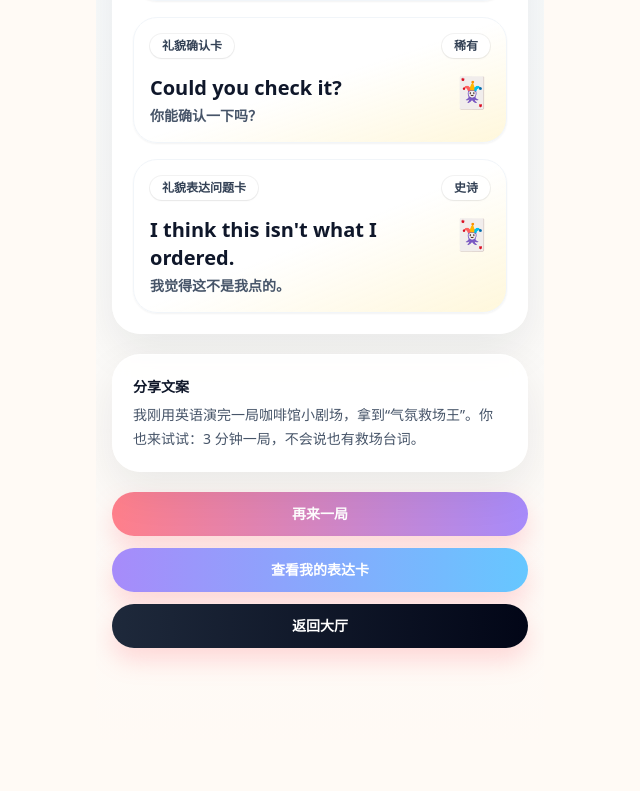
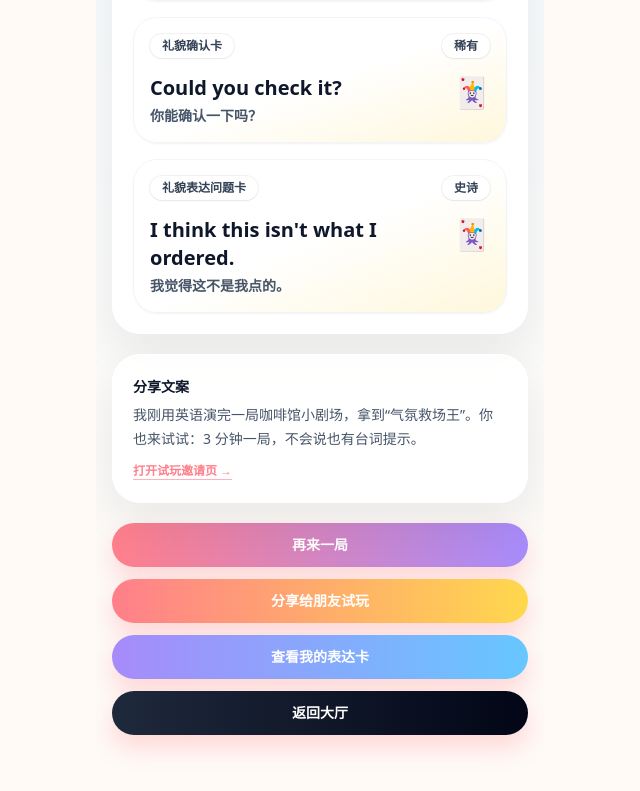
Before and after one commit to shuchaoye17-del/english-roleplay-party, a Next.js app: page /result/1 in a window 1280 px wide. Shown: the part 1760-2551 px from the top of the page, without its empty margins (320-960 px from the left). Before the commit the page ends 2504 px from the top, so only its background shows below. Built offline with nearby package versions, Linux system fonts and the light colour scheme.

Commit message:
Add share handoff links from result page

```diff
--- a/src/app/result/[id]/page.tsx
+++ b/src/app/result/[id]/page.tsx
@@ -83,11 +83,15 @@ export default function ResultPage({ params }: { params: { id: string } }) {
 
       <Card className="mt-5 bg-sky/10 text-sm leading-6 text-slate-600">
         <p className="font-black text-slate-900">分享文案</p>
-        <p className="mt-1">我刚用英语演完一局咖啡馆小剧场，拿到“气氛救场王”。你也来试试：3 分钟一局，不会说也有救场台词。</p>
+        <p className="mt-1">我刚用英语演完一局咖啡馆小剧场，拿到“气氛救场王”。你也来试试：3 分钟一局，不会说也有台词提示。</p>
+        <a href="/share" className="mt-3 inline-flex text-xs font-black text-coral underline decoration-coral/60 underline-offset-4">
+          打开试玩邀请页 →
+        </a>
       </Card>
 
       <div className="mt-5 grid gap-3">
         <Button href={`/play/${scenario.id}`}>再来一局</Button>
+        <Button href="/share" className="from-coral to-sunshine text-slate-950">分享给朋友试玩</Button>
         <Button href="/cards" className="from-partyPurple to-sky">查看我的表达卡</Button>
         <Button href="/lobby" className="from-slate-800 to-slate-950">返回大厅</Button>
       </div>
```
